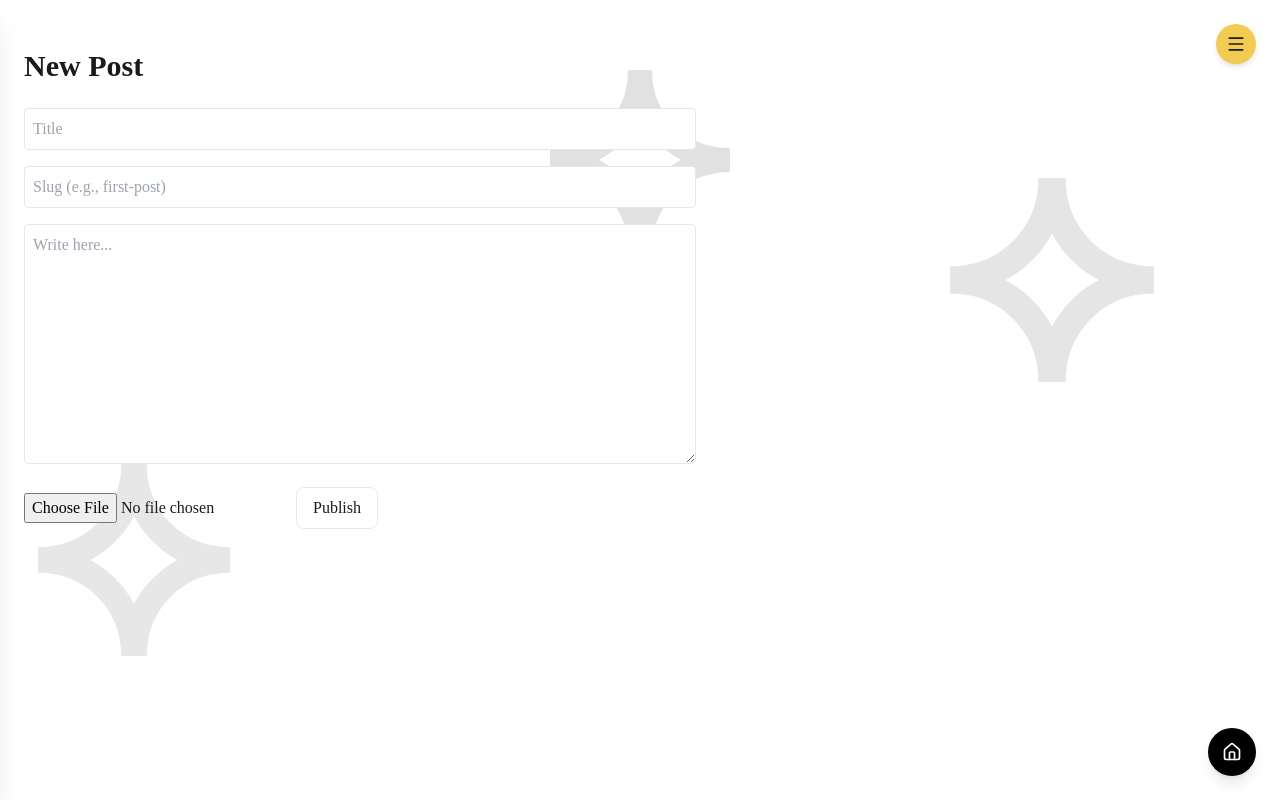
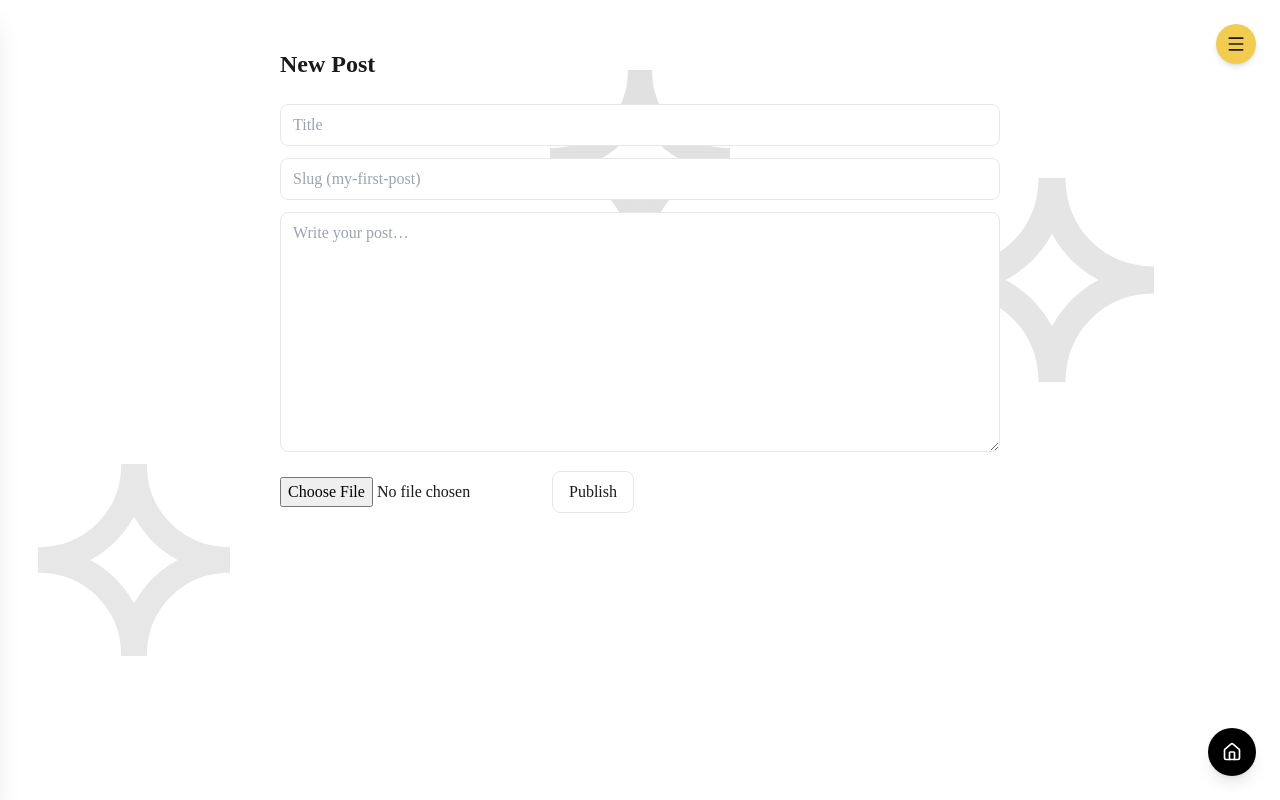
Before and after one commit to jisungkim0922/difficultconvo, a Next.js app: page /blog/new in a window 1280 px wide. Built offline with nearby package versions, Linux system fonts and the light colour scheme; no server answers.

Commit message:
Blog: list/detail/new with Supabase (RLS); image upload; remove stars; bigger logo; hero nudge

```diff
--- a/app/blog/new/page.tsx
+++ b/app/blog/new/page.tsx
@@ -1,44 +1,49 @@
 "use client";
 import { useState } from "react";
+import { supabase } from "@/lib/supabase";
+
 export default function NewPost() {
   const [title, setTitle] = useState("");
   const [slug, setSlug] = useState("");
   const [content, setContent] = useState("");
-  const [image, setImage] = useState<File|null>(null);
+  const [file, setFile] = useState<File | null>(null);
   const [saving, setSaving] = useState(false);
-  const [msg, setMsg] = useState("");
-  async function uploadImage() {
-    if (!image) return null;
-    const fd = new FormData(); fd.append("file", image);
-    const res = await fetch("/api/upload", { method: "POST", body: fd });
-    if (!res.ok) throw new Error("Image upload failed");
-    const data = await res.json(); return data.url as string;
+  const [msg, setMsg] = useState<string | null>(null);
+
+  async function onSubmit(e: React.FormEvent) {
+    e.preventDefault();
+    setSaving(true); setMsg(null);
+
+    let cover_url: string | null = null;
+    if (file) {
+      const ext = file.name.split(".").pop() || "jpg";
+      const path = `covers/${slug}-${Date.now()}.${ext}`;
+      const { error: upErr } = await supabase.storage.from("blog").upload(path, file, { upsert: true });
+      if (upErr) { setSaving(false); setMsg(upErr.message); return; }
+      const { data } = supabase.storage.from("blog").getPublicUrl(path);
+      cover_url = data.publicUrl;
+    }
+
+    const { error } = await supabase.from("posts").insert({
+      title, slug, content, cover_url, published: true
+    });
+
+    setSaving(false);
+    setMsg(error ? error.message : "Published!");
+    if (!error) window.location.href = "/blog";
   }
-  async function submit(e:any) {
-    e.preventDefault(); setSaving(true); setMsg("");
-    try {
-      const imageUrl = await uploadImage();
-      const res = await fetch("/api/blog/posts", {
-        method: "POST",
-        headers: { "Content-Type": "application/json" },
-        body: JSON.stringify({ title, slug, content, imageUrl }),
-      });
-      if (!res.ok) throw new Error(await res.text());
-      window.location.href = "/blog";
-    } catch (err:any) { setMsg(err.message || "Error"); }
-    finally { setSaving(false); }
-  }
+
   return (
-    <main className="container mx-auto px-6 py-12">
-      <h1 className="text-3xl font-bold mb-6">New Post</h1>
-      <form onSubmit={submit} className="space-y-4 max-w-2xl">
-        <input className="w-full border rounded p-2" placeholder="Title" value={title} onChange={e=>setTitle(e.target.value)} required />
-        <input className="w-full border rounded p-2" placeholder="Slug (e.g., first-post)" value={slug} onChange={e=>setSlug(e.target.value)} required />
-        <textarea className="w-full border rounded p-2 min-h-[240px]" placeholder="Write here..." value={content} onChange={e=>setContent(e.target.value)} required />
-        <input type="file" accept="image/*" onChange={e=>setImage(e.target.files?.[0]||null)} />
-        <button disabled={saving} className="px-4 py-2 rounded-lg border">{saving ? "Saving..." : "Publish"}</button>
-        {msg && <p>{msg}</p>}
+    <main className="mx-auto max-w-3xl px-6 py-12">
+      <h1 className="text-2xl font-bold mb-6">New Post</h1>
+      <form onSubmit={onSubmit} className="space-y-3">
+        <input required placeholder="Title" className="w-full border rounded-lg px-3 py-2" value={title} onChange={e=>setTitle(e.target.value)} />
+        <input required placeholder="Slug (my-first-post)" className="w-full border rounded-lg px-3 py-2" value={slug} onChange={e=>setSlug(e.target.value)} />
+        <textarea required placeholder="Write your post…" className="w-full border rounded-lg px-3 py-2 min-h-[240px]" value={content} onChange={e=>setContent(e.target.value)} />
+        <input type="file" accept="image/*" onChange={e=>setFile(e.target.files?.[0] ?? null)} />
+        <button disabled={saving} className="px-4 py-2 rounded-lg border">{saving ? "Saving…" : "Publish"}</button>
       </form>
+      {msg && <p className="mt-4 text-sm">{msg}</p>}
     </main>
   );
 }
--- a/app/blog/page.tsx
+++ b/app/blog/page.tsx
@@ -1,25 +1,34 @@
-export const dynamic = "force-dynamic";
-async function getPosts() {
-  const res = await fetch(`/api/blog/posts`, { cache: "no-store" }).catch(()=>null);
-  if (!res || !res.ok) return [];
-  return res.json();
-}
-export default async function BlogPage() {
-  const posts = await getPosts();
+"use client";
+import Link from "next/link";
+import { useEffect, useState } from "react";
+import { supabase } from "@/lib/supabase";
+
+type Post = { id: number; title: string; slug: string; cover_url: string | null; created_at: string; };
+
+export default function BlogPage() {
+  const [posts, setPosts] = useState<Post[]>([]);
+  useEffect(() => {
+    supabase.from("posts")
+      .select("id, title, slug, cover_url, created_at")
+      .eq("published", true)
+      .order("created_at", { ascending: false })
+      .then(({ data, error }) => { if (!error && data) setPosts(data as Post[]); });
+  }, []);
   return (
-    <main className="container mx-auto px-6 py-12">
-      <h1 className="text-4xl font-bold mb-6">Blog</h1>
-      <a className="px-4 py-2 rounded-lg border inline-block mb-6" href="/blog/new">New Post</a>
-      {(!posts || posts.length===0) ? <p>No posts yet.</p> : (
-        <ul className="space-y-4">
-          {posts.map((p:any)=> (
-            <li key={p.slug} className="p-4 rounded-lg border">
-              <a href={`/blog/${p.slug}`} className="font-semibold">{p.title}</a>
-              {p.imageUrl ? <div className="mt-2"><img src={p.imageUrl} alt="" className="max-h-48 rounded"/></div> : null}
-            </li>
-          ))}
-        </ul>
-      )}
+    <main className="mx-auto max-w-3xl px-6 py-12">
+      <h1 className="text-3xl font-bold mb-6">Blog</h1>
+      {!posts.length && <p>No posts yet.</p>}
+      <div className="space-y-6">
+        {posts.map(p => (
+          <article key={p.id} className="border rounded-xl p-4 hover:bg-gray-50">
+            <Link href={`/blog/${p.slug}`} className="text-xl font-semibold">{p.title}</Link>
+            <p className="text-sm text-gray-500">{new Date(p.created_at).toLocaleString()}</p>
+          </article>
+        ))}
+      </div>
+      <div className="mt-10">
+        <a href="/blog/new" className="inline-block px-4 py-2 border rounded-lg">New Post</a>
+      </div>
     </main>
   );
 }
--- a/app/overrides.css
+++ b/app/overrides.css
@@ -1,18 +1,6 @@
 :root, body { font-family: "Times New Roman", Times, serif !important; }
-
-/* 2x logo */
-header .logo, .site-logo, [class*="logo"], [data-logo] {
-  transform: scale(2);
-  transform-origin: left center;
-}
-header .logo img, header .logo svg, .site-logo img, .site-logo svg,
-[class*="logo"] img, [class*="logo"] svg { height: auto !important; }
-
-/* Keep hamburger; hide other top nav links */
-header nav a:not(.hamburger):not([aria-label*="menu"]):not([aria-controls*="menu"]) { display: none !important; }
-header .hamburger, header [aria-label*="menu"], header .menu-toggle { display: inline-flex !important; }
-
-/* Remove gray dividers and decorative stars */
-hr, .prose hr, .section-divider, .divider, .border-t, .border-b { display: none !important; }
-.decorative-star, .stars, .bg-star, [data-decor="star"], [class*="star"] { display: none !important; }
-body [style*="star"], body [style*="stars"] { display: none !important; }
+header [class*="logo"], .site-logo { transform: scale(2.2); transform-origin: left center; }
+hr, .divider, [class*="border-t"], [class*="border-b"] { border: 0 !important; }
+[class*="star"], .bg-stars, .decor-stars, .watermark, .bg-[url*="star"] { display: none !important; }
+/* Nudge headline toward mic */
+main h1 { margin-right: -1.25rem !important; }
--- a/lib/supabase.ts
+++ b/lib/supabase.ts
@@ -1,14 +1,5 @@
 import { createClient } from "@supabase/supabase-js";
 
-export const SUPABASE_URL = process.env.NEXT_PUBLIC_SUPABASE_URL!;
-export const SUPABASE_ANON = process.env.NEXT_PUBLIC_SUPABASE_ANON_KEY!;
-export const SUPABASE_SERVICE = process.env.SUPABASE_SERVICE_ROLE!;
-
-export function supabaseAdmin() {
-  if (!SUPABASE_URL || !SUPABASE_SERVICE) throw new Error("Supabase admin env missing");
-  return createClient(SUPABASE_URL, SUPABASE_SERVICE, { auth: { persistSession: false }});
-}
-export function supabaseAnon() {
-  if (!SUPABASE_URL || !SUPABASE_ANON) throw new Error("Supabase anon env missing");
-  return createClient(SUPABASE_URL, SUPABASE_ANON, { auth: { persistSession: false }});
-}
+const url = process.env.NEXT_PUBLIC_SUPABASE_URL!;
+const anon = process.env.NEXT_PUBLIC_SUPABASE_ANON_KEY!;
+export const supabase = createClient(url, anon, { auth: { persistSession: false } });
```
